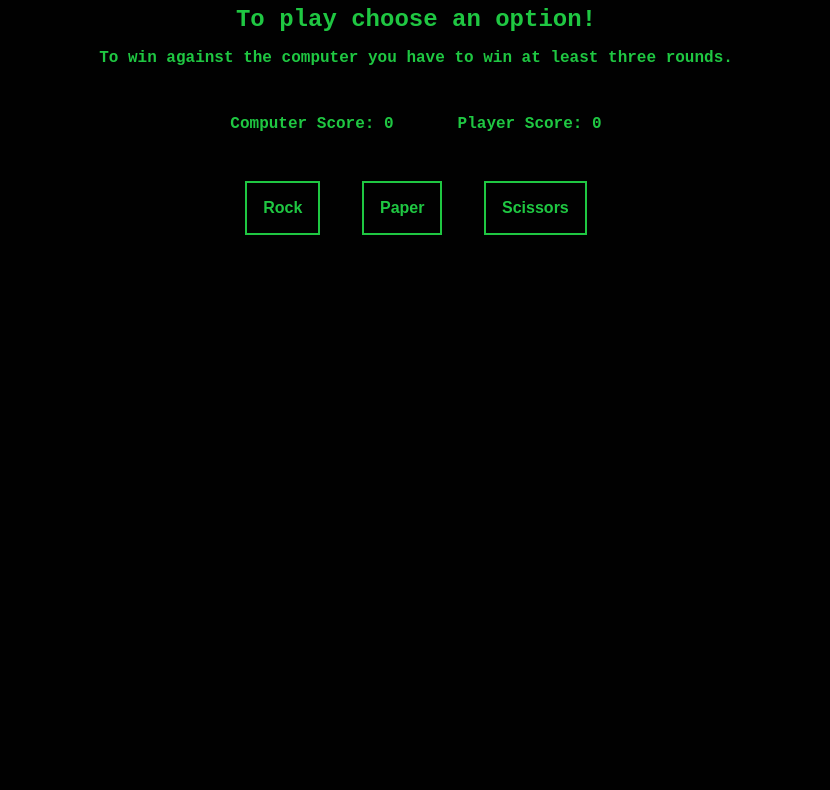
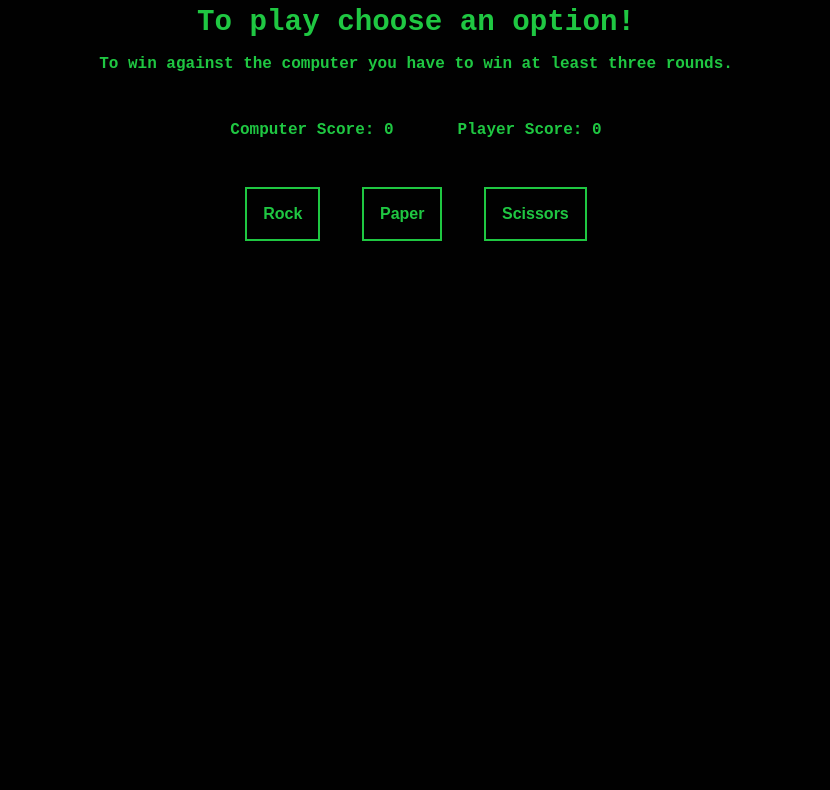
Before and after one commit to salocin-95/rock-paper-scissors, a plain HTML site: page index.html in a window 1280 px wide. Shown: the part 74-864 px from the top of the page, without its empty margins (224-1054 px from the left). Drawn offline with Linux system fonts and the light colour scheme.

Commit message:
Modify styles.css

```diff
--- a/styles.css
+++ b/styles.css
@@ -21,6 +21,7 @@ body {
 }
 
 h2 {
+    font-size: 1.825rem;
     margin: 0;
 }
 
```
